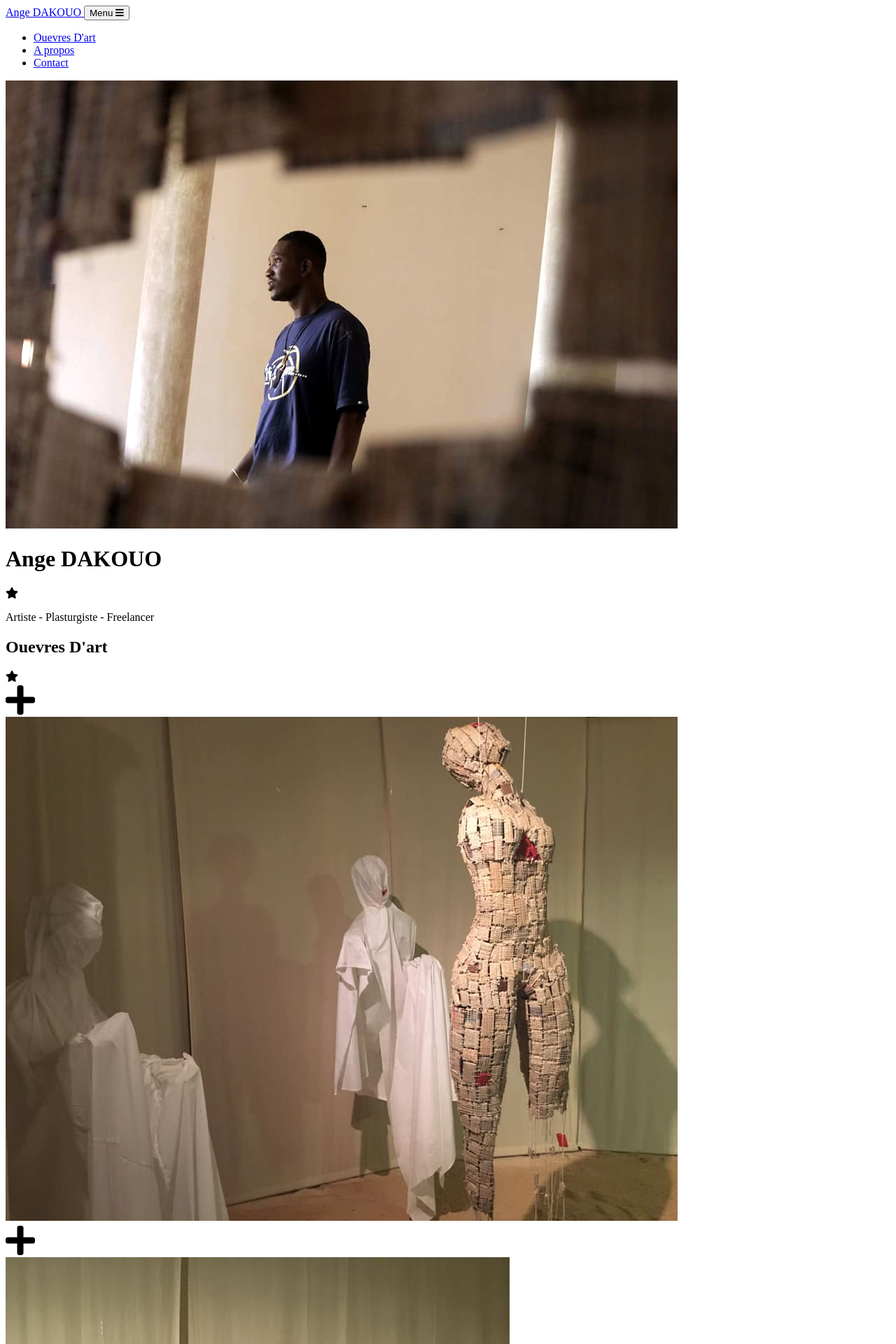
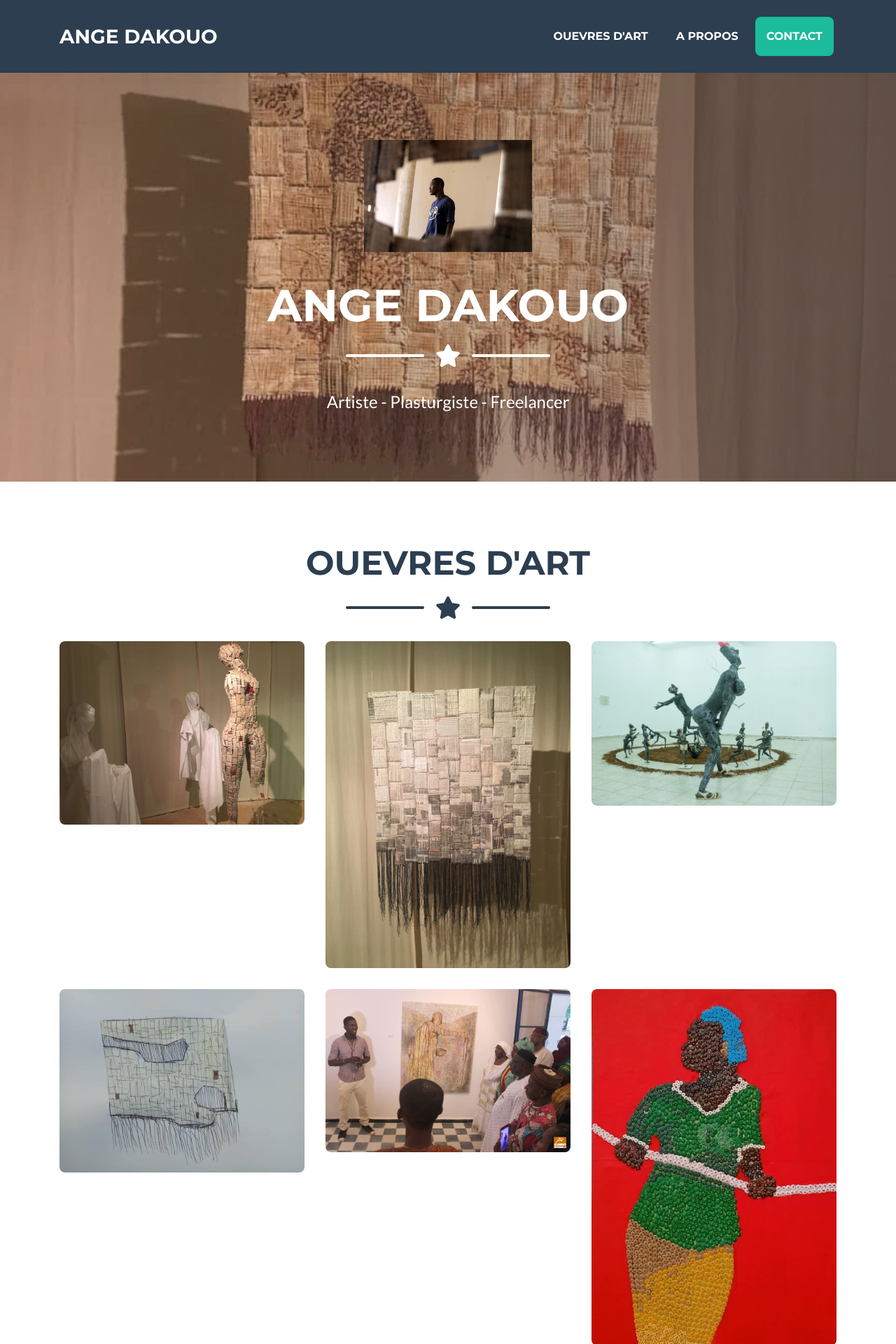
Before and after one commit to KaramokoS/blogproj, a Django app: page / in a window 1280 px wide; the page is wider, and only the part inside the window is pictured. Shown: the top 1920 px of that part at 70% size. Run offline with Django 3.2, Linux system fonts and the light colour scheme; some libraries are stand-ins or nearby versions.

Commit message:
solution for bootstrap

```diff
--- a/dakuoblog/templates/dakuoblog/base.html
+++ b/dakuoblog/templates/dakuoblog/base.html
@@ -12,12 +12,12 @@
   <title> Ange DAKUO </title>
 
   <!-- Custom fonts for this theme -->
-
+  <link href="{% static 'vendor/fontawesome-free/css/all.min.css' %}" rel="stylesheet" type="text/css">
   <link href="https://fonts.googleapis.com/css?family=Montserrat:400,700" rel="stylesheet" type="text/css">
   <link href="https://fonts.googleapis.com/css?family=Lato:400,700,400italic,700italic" rel="stylesheet" type="text/css">
-  <link href="{% static 'vendor/fontawesome-free/css/all.min.css' %}" rel="stylesheet" type="text/css">
+
   <!-- Theme CSS -->
-  <!-- <link rel="stylesheet" href="{% static "/css/freelancer.css" %}" /> -->
+  <link rel="stylesheet" href="{% static "/css/freelancer.css" %}" />
 
 </head>
 
```
